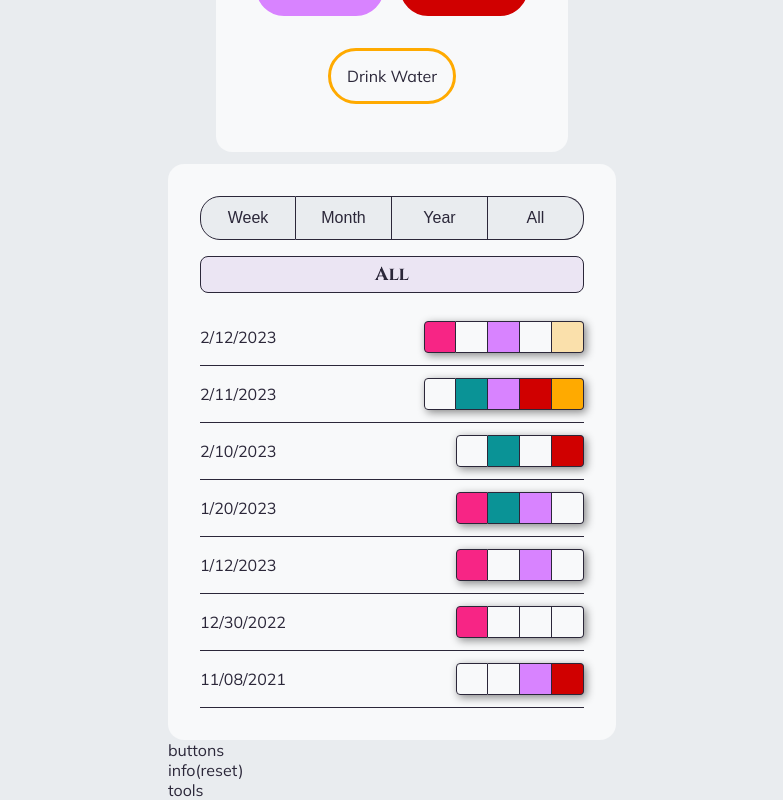
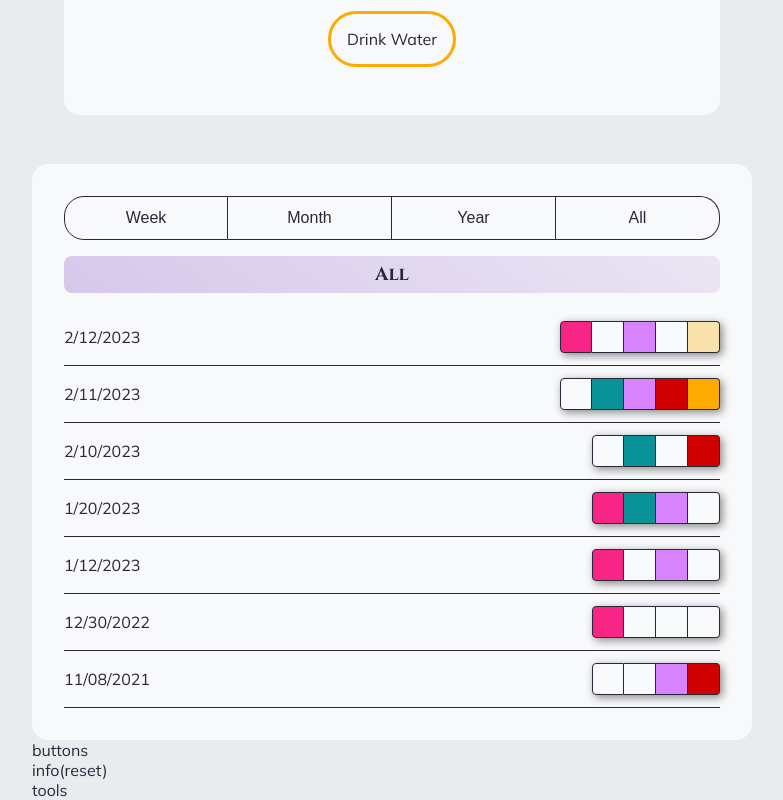
Before and after one commit to jennstirpe/habit-tracker, a React (Create React App) app: page / in a window 1280 px wide. Shown: the part 335-1135 px from the top of the page, without its empty margins (248-1031 px from the left). Built offline with nearby package versions, Linux system fonts and the light colour scheme.

Commit message:
Updated history sorting styles

```diff
--- a/src/components/global/styled/Global.js
+++ b/src/components/global/styled/Global.js
@@ -12,6 +12,7 @@ const GlobalStyles = createGlobalStyle`
         font-family: ${({theme}) => theme.fonts.mainText};
         height: 100vh;
         width: 100vw;
+        min-width: 22rem;
         background: ${({theme}) => theme.colors.bgMain};
         color: ${({theme}) => theme.colors.textMain};
         display: flex;
--- a/src/components/main/styled/display/Checklist.styled.js
+++ b/src/components/main/styled/display/Checklist.styled.js
@@ -1,7 +1,6 @@
 import styled from "styled-components";
 
 export const StyledChecklist = styled.section`
-    width: 22rem;
     border-radius: 1rem;
     background: ${({theme}) => theme.colors.bgSecondary};
     position: relative;
@@ -63,6 +62,4 @@ export const StyledChecklist = styled.section`
         }
     }
 
-
-
 `;
--- a/src/components/main/styled/display/CurrentDay.styled.js
+++ b/src/components/main/styled/display/CurrentDay.styled.js
@@ -42,4 +42,9 @@ export const StyledCurrentDay = styled.section`
             }
         }
     }
+
+    @media (min-width: 768px) {
+        width: 45rem;
+        padding: 2rem;
+    }
 `;
--- a/src/components/main/styled/display/History.styled.js
+++ b/src/components/main/styled/display/History.styled.js
@@ -9,20 +9,22 @@ export const StyledHistory = styled.ul`
     .history-sort-list {
         list-style: none;
         display: flex;
+        justify-content: center;
         flex-wrap: wrap;
 
         .history-sort-item {
+            width: 25%;
 
             .history-sort-btn {
                 border-top: 1px solid ${({theme}) => theme.colors.textMain};
                 border-bottom: 1px solid ${({theme}) => theme.colors.textMain};
                 border-right: 1px solid ${({theme}) => theme.colors.textMain};
                 border-left: none;
-                width: 6rem;
+                width: 100%;
                 padding: .75rem 0;
                 font-size: 1rem;
                 transition: all 200ms ease-out;
-                background: ${({theme}) => theme.colors.bgMain};
+                background: none;
                 color: ${({theme}) => theme.colors.textMain};
 
                 &:hover {
@@ -51,21 +53,20 @@ export const StyledHistory = styled.ul`
     .sort-display {
         display: flex;
         align-items: center;
-        /* justify-content: space-between; */
         justify-content: center;
         margin: 1rem 0;
         height: 2.3rem;
-        background-color: ${({theme}) => theme.colors.accentMain}15;
+        background: linear-gradient(217deg, ${({theme}) => theme.colors.accentMain}15, ${({theme}) => theme.colors.accentMain}35);
         border-radius: .5rem;
-        border: 1px solid ${({theme}) => theme.colors.textMain};
+        border: none;
         position: relative;
 
         .sort-display-btn {
-            font-size: 1rem;
+            font-size: 1.5rem;
             padding: .5rem;
             border: none;
             transition: all 200ms ease-out;
-            background: ${({theme}) => theme.colors.bgMain};
+            background: none;
             color: ${({theme}) => theme.colors.textMain};
             position: absolute;
 
@@ -73,21 +74,18 @@ export const StyledHistory = styled.ul`
             &:first-of-type {
                 border-top-left-radius: .5rem;
                 border-bottom-left-radius: .5rem;
-                border-right: 1px solid ${({theme}) => theme.colors.textMain};
                 left: 0;
             }
 
             &:last-of-type {
                 border-top-right-radius: .5rem;
                 border-bottom-right-radius: .5rem;
-                border-left: 1px solid ${({theme}) => theme.colors.textMain};
                 right: 0;
             }
 
             &:hover {
                 cursor: pointer;
-                background-color: ${({theme}) => theme.colors.accentMain};
-                color: #fff;
+                color: ${({theme}) => theme.colors.textSecondary};
             }
         }
     }
```
